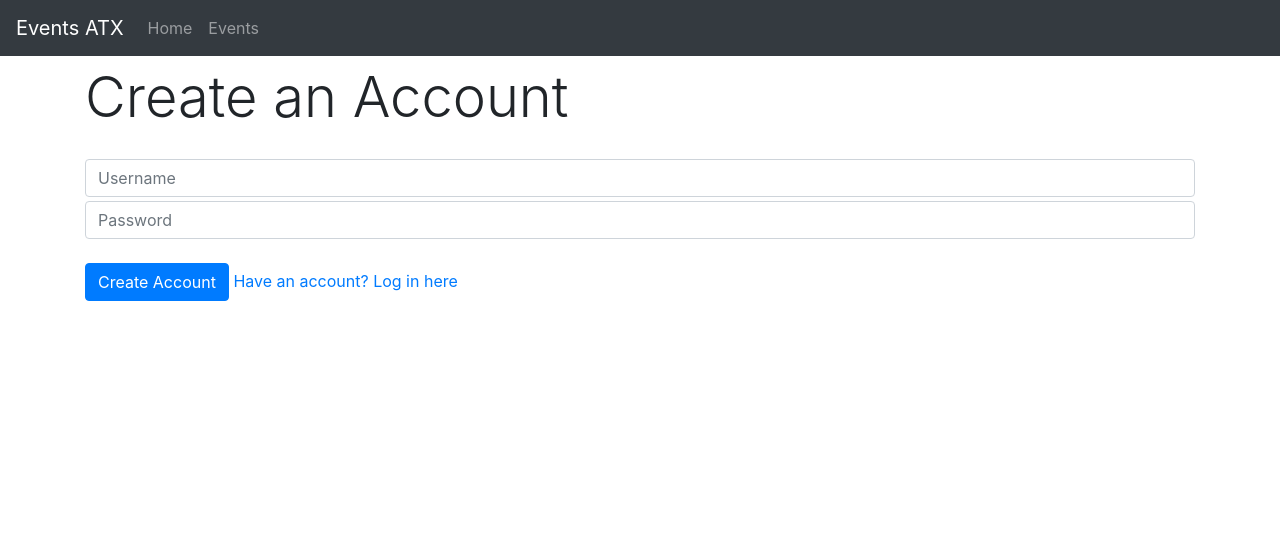
After one commit to mxviteri/utexas-apad-project2, a Django app: page /create_account/ in a window 1280 px wide. The commit adds this page. Shown: the top 541 px of the page. Run offline with Django 3.2, Linux system fonts and the light colour scheme; some libraries are stand-ins or nearby versions.

Commit message:
Added create account functionality

```diff
--- /dev/null
+++ b/api/templates/create_account.html
@@ -0,0 +1,23 @@
+{% extends "base.html" %}
+
+{% block page_content %}
+<div class="container">
+
+    {% if not current_user %}
+    <div class="mt-2">
+        <h1 class="display-4 m-auto">Create an Account</h1><br>
+        <form class="form-group" action="/action/create_account" method="POST">
+            <input name="username" class="form-control mt-1" type="text" placeholder="Username" />
+            <input name="password" class="form-control mt-1" type="password" placeholder="Password" />
+            <br>
+            <button type="submit" class="btn btn-primary">Create Account</button>
+            <a href="/" class="m-auto">Have an account? Log in here</a>
+        </form>
+    </div>
+    {% else %}
+    <div class="mt-5 mx-5">
+        <a class="display-4" href="/">You already have an account. Go back</a>
+    </div>
+    {% endif %}
+</div>
+{% endblock %}
--- a/api/templates/home.html
+++ b/api/templates/home.html
@@ -13,9 +13,8 @@
         <div class="col m-auto">
             <form class="form-group" action="/action/login" method="POST">
                 <input name="username" class="form-control mt-1" type="text" placeholder="Username" />
-                <input name="password" class="form-control mt-1" type="text" placeholder="Password" />
+                <input name="password" class="form-control mt-1" type="password" placeholder="Password" />
                 <br>
-                <button type="button" class="btn btn-secondary" data-dismiss="modal">Close</button>
                 <button type="submit" class="btn btn-primary">Login</button>
                 <a href="/create_account" class="m-auto">Don't have an account? Create one here</a>
             </form>
@@ -24,7 +23,7 @@
     {% else %}
     <div class="row">
         <div class="col">
-            <h1 class="display-4 text-primary">Welcome, {{current_user.username }}!</h1>
+            <h1 class="display-4 text-success">Welcome, {{current_user.username }}!</h1>
         </div>
     </div>
     {% endif %}
--- a/api/views.py
+++ b/api/views.py
@@ -29,6 +29,9 @@ def event_detail(request, eventId):
     }
     return render(request, 'event_detail.html', context)
 
+def create_account(request):
+    return render(request, 'create_account.html')
+
 #### PAGE ACTIONS / REDIRECTS ####
 
 def handleLogin(request):
@@ -47,6 +50,12 @@ def handleLogin(request):
 def handleLogout(request):
     response = HttpResponseRedirect('/')
     response.set_cookie('user', {})
+    return response
+
+def handleCreateAccount(request):
+    response = HttpResponseRedirect('/')
+    password, username = sorted(list(request.POST.values()))
+    controllers.addUser(username, password, 'user')
     return response
 
 #### REQUEST HANDLERS ####
--- a/project2/urls.py
+++ b/project2/urls.py
@@ -22,9 +22,11 @@ urlpatterns = [
     path('', views.homePage),
     path('events/', views.events),
     path('events/<int:eventId>', views.event_detail),
+    path('create_account/', views.create_account),
     ## PAGE ACTIONS ###
     path('action/login', views.handleLogin),
     path('action/logout', views.handleLogout),
+    path('action/create_account', views.handleCreateAccount),
     ## API ROUTES ##
     path('api/users', views.addUser),
     path('api/users/all', views.getUsers),
```
